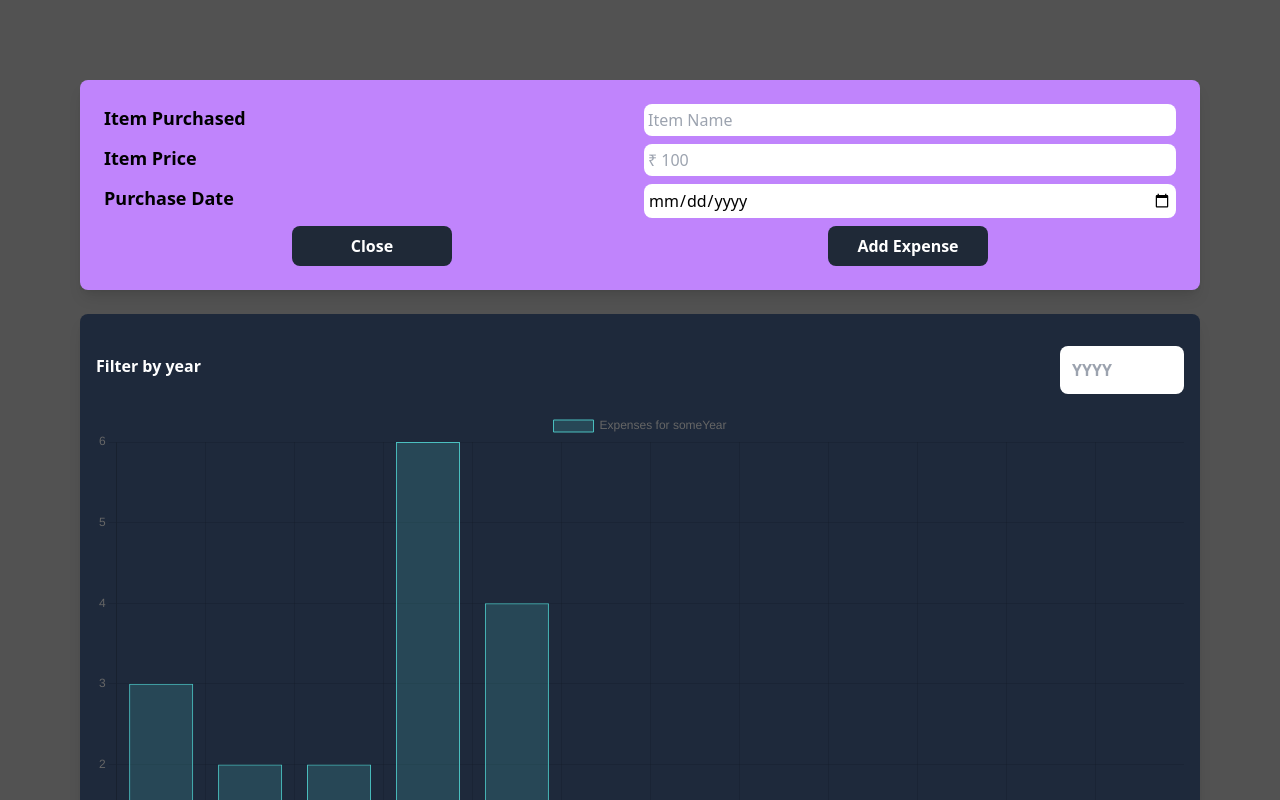
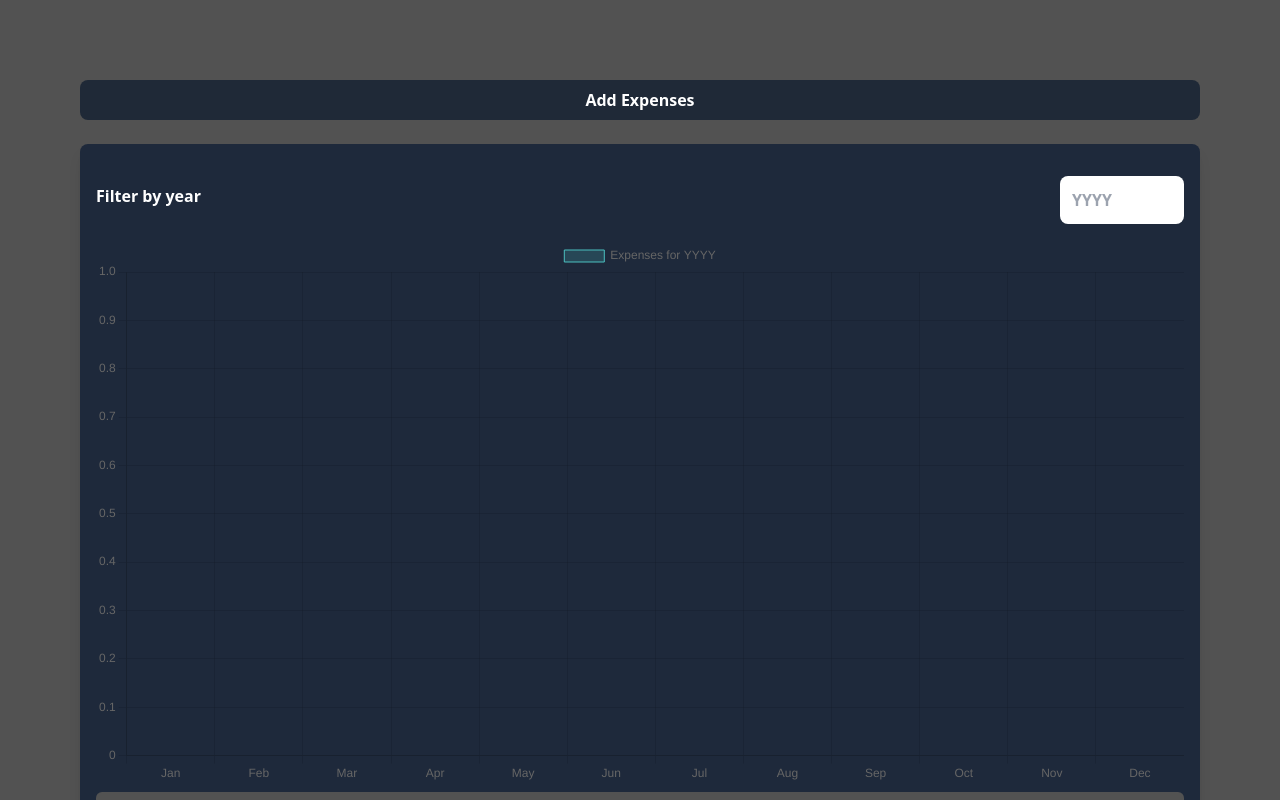
Before and after one commit to alfasierraconnects/expense-tracker-react, a React (Create React App) app in the folder expense-tracker-react/: page / in a window 1280 px wide. Shown: the top 800 px of the page. Built offline with nearby package versions, Linux system fonts and the light colour scheme.

Commit message:
corrected chart, used Chartjs, useRef, useEffect

```diff
--- a/expense-tracker-react/src/Components/Expenses/Expenses.js
+++ b/expense-tracker-react/src/Components/Expenses/Expenses.js
@@ -5,23 +5,29 @@ import ExpensesChart from "../ExpensesChart/ExpensesChart";
 
 export default function Expenses(props) {
   const [filteredList, setFilteredList] = useState(props.expenses);
+  const [listForGraph, setListForGraph] = useState([]);
+  const [yearOnGraph, setYearOnGraph] = useState("YYYY");
 
   const filterHandler = (filterYear) => {
     // console.log(filterYear);
-    if (filterYear === "") {
-      return setFilteredList(props.expenses);
+    if (filterYear === "" || filterYear.length < 4) {
+      setFilteredList(props.expenses);
+      setListForGraph([]);
+      setYearOnGraph("YYYY");
+      return;
     }
     const newList = props.expenses.filter((el) => {
-      console.log(el.date.getFullYear());
       return el.date.getFullYear() === Number(filterYear);
     });
     setFilteredList(newList);
+    setListForGraph(newList);
+    setYearOnGraph(filterYear);
   };
 
   return (
     <div className="bg-slate-800 p-4 rounded-lg shadow-lg">
       <ExpensesFilter yearToFilter={filterHandler} />
-      <ExpensesChart />
+      <ExpensesChart year={yearOnGraph} list={listForGraph} />
       {filteredList.length === 0 ? (
         <p className="text-gray-200">No Expenses found</p>
       ) : (
--- a/expense-tracker-react/src/Components/ExpensesChart/ExpensesChart.js
+++ b/expense-tracker-react/src/Components/ExpensesChart/ExpensesChart.js
@@ -1,8 +1,20 @@
-import React, { useEffect, useRef } from "react";
+import React, { useEffect, useRef, useState } from "react";
 import Chart from "chart.js/auto";
 
-export default function ExpensesChart() {
+export default function ExpensesChart(props) {
   const canvasRef = useRef(null);
+  const valuesForGraph = useRef([0, 0, 0, 0, 0, 0, 0, 0, 0, 0, 0, 0]);
+  const [data, setData] = useState(valuesForGraph);
+
+  useEffect(() => {
+    props.list.forEach((el) => {
+      valuesForGraph.current[el.date.getMonth()] += el.price;
+    });
+    setData([...valuesForGraph.current]);
+    valuesForGraph.current.forEach((el, index) => {
+      valuesForGraph.current[index] = 0;
+    });
+  }, [props.list]);
 
   useEffect(() => {
     const ctx = canvasRef.current.getContext("2d");
@@ -31,11 +43,11 @@ export default function ExpensesChart() {
         ],
         datasets: [
           {
-            label: `Expenses for someYear`,
+            label: `Expenses for ${props.year}`,
             backgroundColor: "rgba(75, 192, 192, 0.2)",
             borderColor: "rgba(75, 192, 192, 1)",
             borderWidth: 1,
-            data: [3, 2, 2, 6, 4],
+            data: data,
           },
         ],
       },
@@ -47,11 +59,11 @@ export default function ExpensesChart() {
         },
       },
     });
-  }, []);
+  }, [props.year, data]);
 
   return (
     <div>
-      <canvas ref={canvasRef} id="expense-chart"></canvas>
+      <canvas ref={canvasRef}></canvas>
     </div>
   );
 }
--- a/expense-tracker-react/src/Components/NewExpenses/ExpenseForm.js
+++ b/expense-tracker-react/src/Components/NewExpenses/ExpenseForm.js
@@ -12,10 +12,6 @@ export default function ExpenseForm(props) {
   const [itemName, setItemName] = useState("");
   const [itemPrice, setItemPrice] = useState("");
   const [itemDate, setItemDate] = useState("");
-
-  const closeForm = () => {
-    props.closeForm();
-  };
 
   // const [userInput, setuserInput] = useState({
   //   itemName: "",
@@ -94,7 +90,7 @@ export default function ExpenseForm(props) {
           required
         />
         <div className="col-span-2 flex justify-around">
-          <button onClick={closeForm} className={buttonClass}>
+          <button onClick={() => props.closeForm()} className={buttonClass}>
             Close
           </button>
           <button className={buttonClass} type="submit">
--- a/expense-tracker-react/src/Components/NewExpenses/NewExpenses.js
+++ b/expense-tracker-react/src/Components/NewExpenses/NewExpenses.js
@@ -17,7 +17,7 @@ export default function NewExpenses(props) {
 
   return (
     <>
-      {formActive && (
+      {formActive || (
         <button
           onClick={formVisibilityHandler}
           className="font-bold text-white col-span-2 p-2 rounded-lg bg-gray-800 hover:bg-gray-700"
@@ -25,7 +25,7 @@ export default function NewExpenses(props) {
           Add Expenses
         </button>
       )}
-      {formActive || (
+      {formActive && (
         <ExpenseForm
           onSendDataToNewExpenses={datafromExpenseFormHandler}
           closeForm={formVisibilityHandler}
--- a/expense-tracker-react/src/DummyExpenses.js
+++ b/expense-tracker-react/src/DummyExpenses.js
@@ -1,7 +1,7 @@
 const dummy_expenses = [
   { id: "1", date: new Date(2023, 7, 15), title: "Insurance", price: 100 },
   { id: "2", date: new Date(2022, 3, 25), title: "Book", price: 10 },
-  { id: "3", date: new Date(2022, 10, 11), title: "Pen", price: 1 },
+  { id: "3", date: new Date(2022, 10, 11), title: "Pen", price: 5 },
   { id: "4", date: new Date(2021, 1, 14), title: "Laptop", price: 200 },
   { id: "5", date: new Date(2024, 0, 5), title: "Groceries", price: 50 },
   { id: "6", date: new Date(2023, 11, 20), title: "Phone bill", price: 80 },
```
